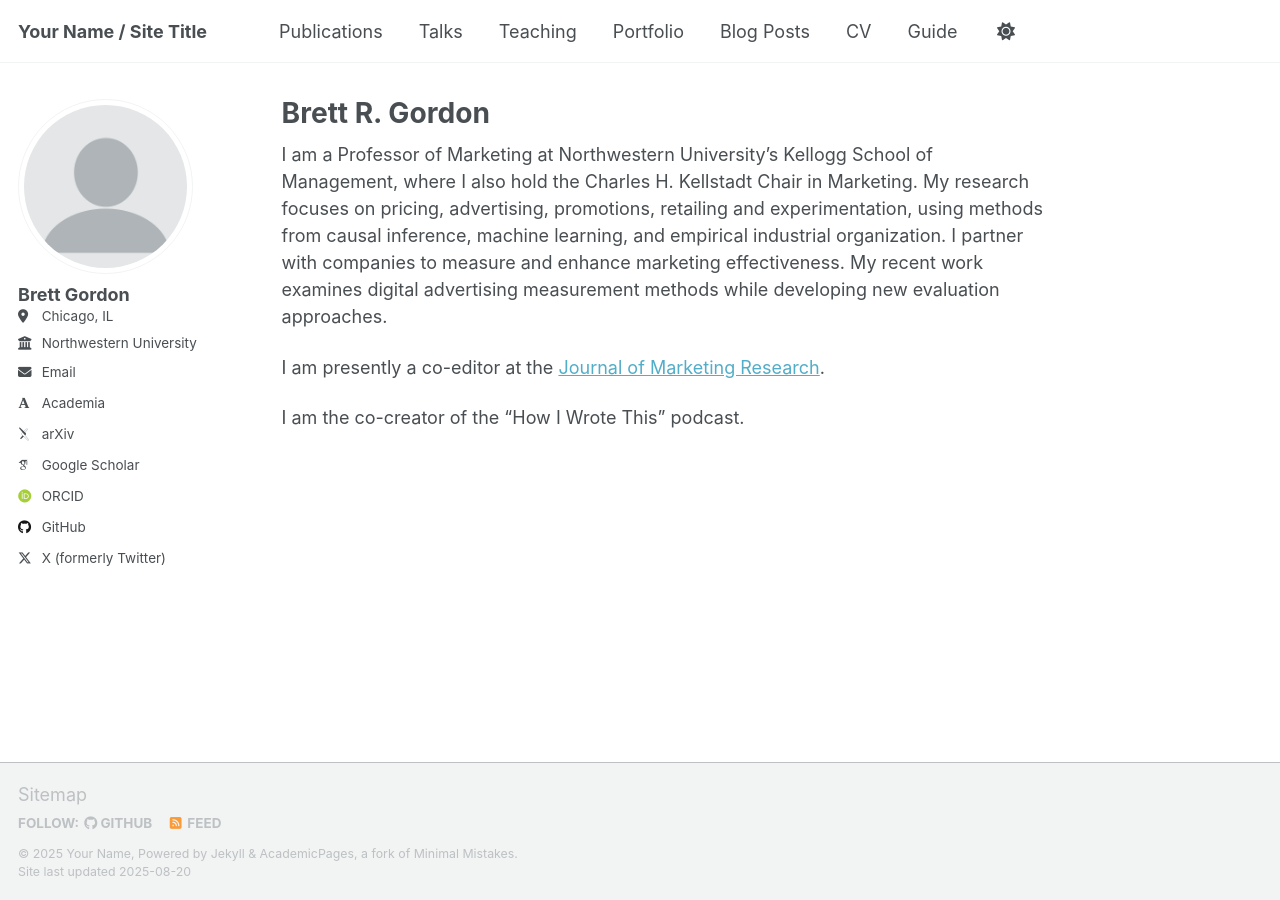
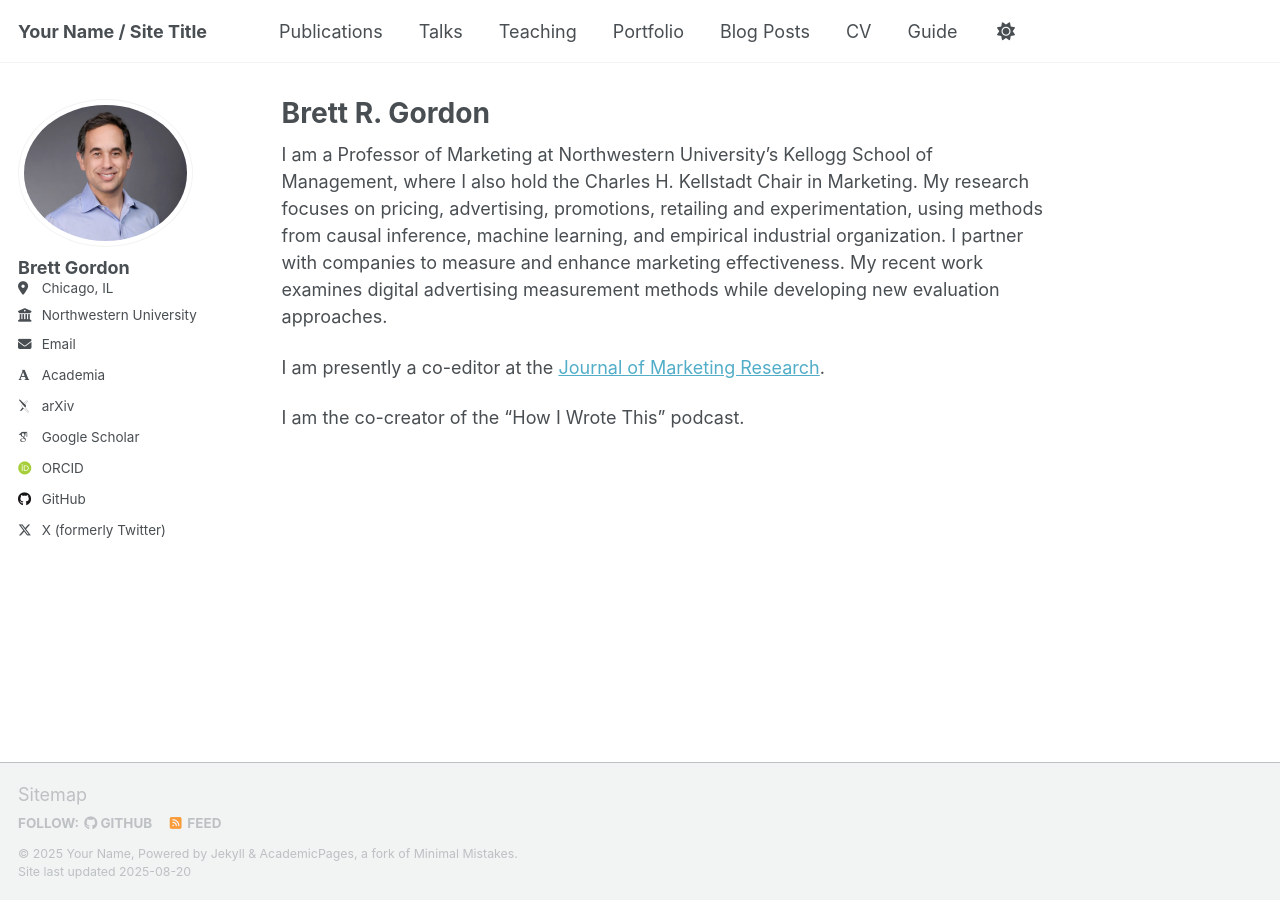
Before and after one commit to brgordon1/brgordon1.github.io, a Jekyll site: the page built from _pages/about.md, in a window 1280 px wide. Built offline with Jekyll 4.4.1, drawn with Linux system fonts in a browser that asks for light colours; some web fonts are replaced; a script that is not in the unit is left out.

Commit message:
Add profile pic

```diff
--- a/_config.yml
+++ b/_config.yml
@@ -13,16 +13,16 @@
 title_separator          : "-"
 name                     : &name "Your Name"
 description              : &description "personal description"
-url                      : https://academicpages.github.io # the base hostname & protocol for your site e.g. "https://[your GitHub username].github.io" or if you already have some other page hosted on Github then use "https://[your GitHub username].github.io/[Your Repo Name]"
+url                      : https://brgordon1.github.io # the base hostname & protocol for your site e.g. "https://[your GitHub username].github.io" or if you already have some other page hosted on Github then use "https://[your GitHub username].github.io/[Your Repo Name]"
 baseurl                  : "" # the subpath of your site, e.g. "/blog"
-repository               : "academicpages/academicpages.github.io"
+repository               : ""
 
 # Site Author - The following control what appear as part of the author content on the side bar.
 #               If a field is blank the icon and link will not appear, otherwise it will be shown.
 #               Additional customization can be done by editing /_includes/author-profile.html
 author:
   # Biographic information
-  avatar           : "profile.png"
+  avatar           : "brett-gordon-kellogg-faculty-400.png"
   name             : "Brett Gordon"
   pronouns         : #  "he/him"
   bio              : #"Brett Gordon is an Assistant Professor at Northwestern University."
```
Also changed, not shown: images/brett-gordon-kellogg-faculty-400.png (added).
